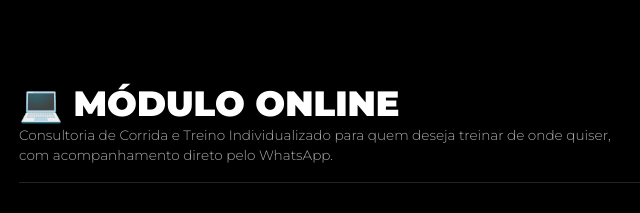
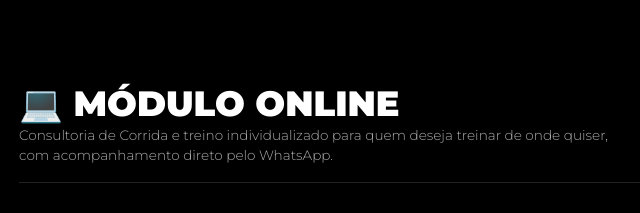
Before and after one commit to fabriciovieira-tech/thamyres_vertuani, a plain HTML site: page index.html in a window 1280 px wide. Shown: the part 2900-3113 px from the top of the page, 85-725 px from the left. Drawn offline with Linux system fonts and the light colour scheme.

Commit message:
Teste rápido

```diff
--- a/index.html
+++ b/index.html
@@ -459,7 +459,7 @@
     <div class="module-header reveal" style="margin-top: 6rem;">
       <div>
         <h3 class="module-title">💻 Módulo Online</h3>
-        <p class="module-subtitle">Consultoria de Corrida e Treino Individualizado para quem deseja treinar de onde quiser, com acompanhamento direto pelo WhatsApp.</p>
+        <p class="module-subtitle">Consultoria de Corrida e treino individualizado para quem deseja treinar de onde quiser, com acompanhamento direto pelo WhatsApp.</p>
       </div>
     </div>
 
```
